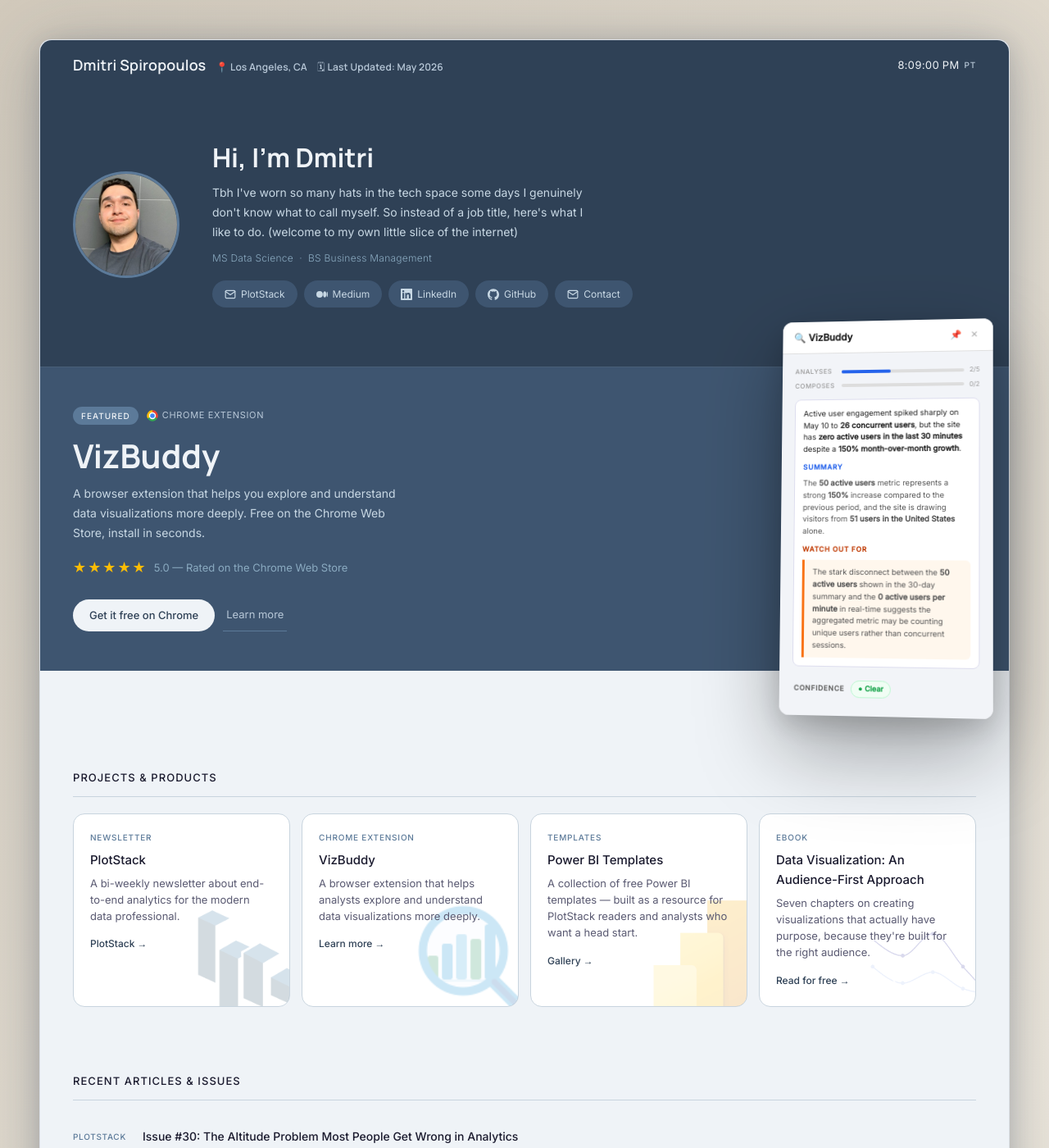
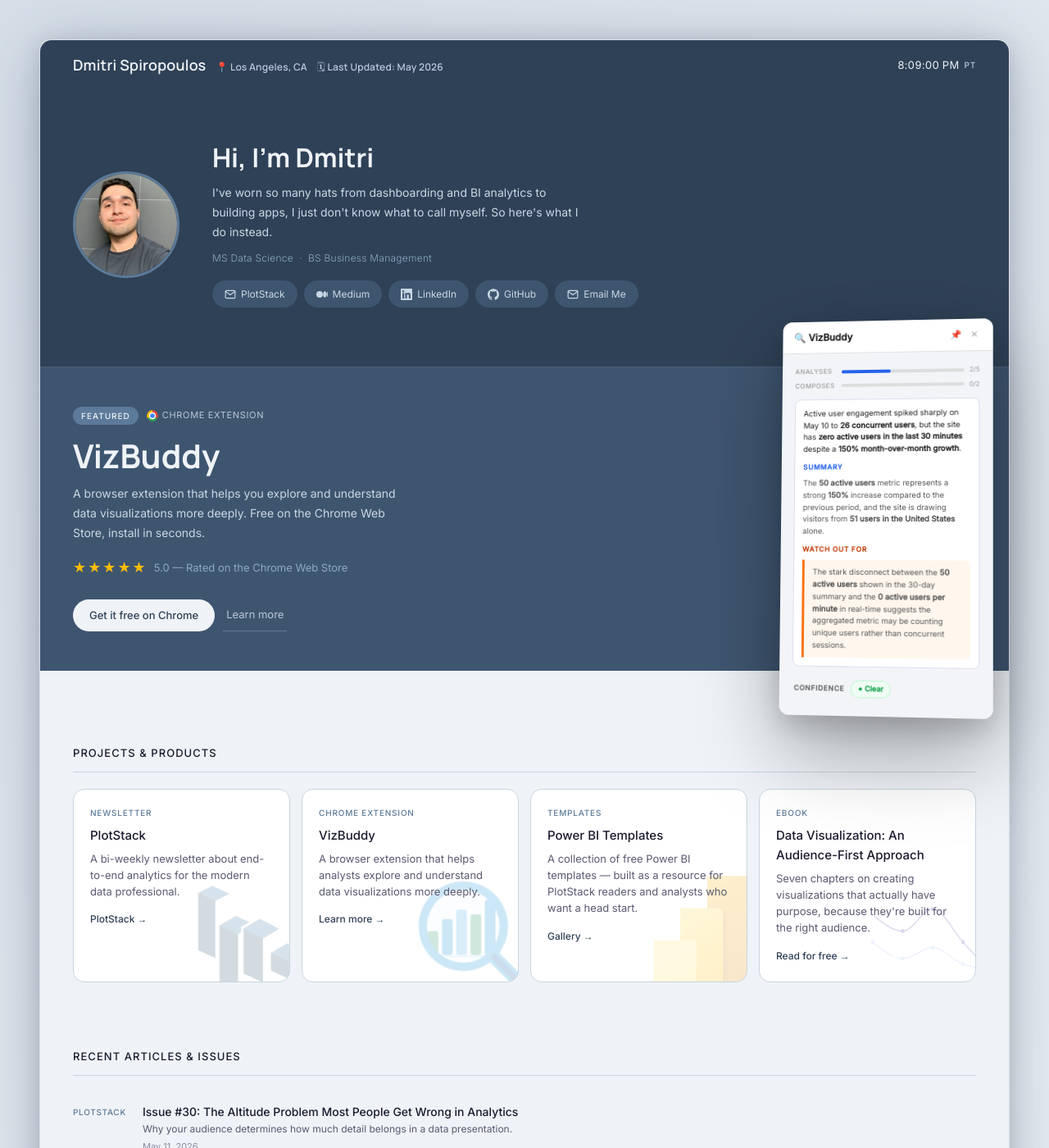
Before and after one commit to Djonathon/Djonathon.github.io, a Jekyll site: the page built from index.html, in a window 1280 px wide and 1400 px high. Shown: the whole window at 82% size. Built offline with Jekyll 4.4.1, drawn with Linux system fonts in a browser that asks for light colours.

Commit message:
Mist background, nav clock & location, hero bio update, misc polish
Co-Authored-By: Claude Sonnet 4.6 <noreply@anthropic.com>

```diff
--- a/_layouts/default.html
+++ b/_layouts/default.html
@@ -18,7 +18,7 @@
     gtag('js', new Date());
     gtag('config', 'G-WK19KK3WQM');
   </script>
-  <link rel="stylesheet" href="{{ '/assets/css/main.css' | relative_url }}?v=14" />
+  <link rel="stylesheet" href="{{ '/assets/css/main.css' | relative_url }}?v=15" />
   <link rel="preconnect" href="https://fonts.googleapis.com" />
   <link rel="preconnect" href="https://fonts.gstatic.com" crossorigin />
 </head>
--- a/assets/css/main.css
+++ b/assets/css/main.css
@@ -25,7 +25,7 @@ html { scroll-behavior: smooth; }
 
 body {
   font-family: 'Inter', sans-serif;
-  background: linear-gradient(135deg, #E8E2D8, #C8BFB0, #EDE7DC, #C4BAA8, #E8E2D8);
+  background: linear-gradient(135deg, #E4EAF0, #D0DAE5, #E8EEF4, #CDD7E2, #E4EAF0);
   background-size: 400% 400%;
   animation: gradientShift 8s ease infinite;
   color: var(--text-primary);
@@ -509,7 +509,7 @@ a { color: inherit; text-decoration: none; }
 
 /* PROJECTS */
 #work {
-  padding-top: calc(2.5rem + 80px);
+  padding-top: calc(2.5rem + 50px);
 }
 
 .projects-grid {
@@ -694,7 +694,7 @@ a { color: inherit; text-decoration: none; }
 .sponsor-card-right {
   display: flex;
   align-items: center;
-  gap: 16px;
+  gap: 28px;
   flex-shrink: 0;
   flex-wrap: wrap;
 }
--- a/index.html
+++ b/index.html
@@ -12,7 +12,7 @@ layout: default
   <div class="hero-text">
     <h1 class="hero-name">Hi, I'm Dmitri</h1>
     <p class="hero-bio">
-      Tbh I've worn so many hats in the tech space some days I genuinely don't know what to call myself. So instead of a job title, here's what I like to do. (welcome to my own little slice of the internet)
+      I've worn so many hats from dashboarding and BI analytics to building apps, I just don't know what to call myself. So here's what I do instead.
     </p>
     <p class="hero-edu">MS Data Science &nbsp;·&nbsp; BS Business Management</p>
     <div class="hero-links">
@@ -34,7 +34,7 @@ layout: default
       </a>
       <a href="mailto:hello@plotstack.dev" class="hero-link">
         <svg viewBox="0 0 24 24" fill="none" stroke="currentColor" stroke-width="2" stroke-linecap="round" stroke-linejoin="round" aria-hidden="true"><path d="M4 4h16c1.1 0 2 .9 2 2v12c0 1.1-.9 2-2 2H4c-1.1 0-2-.9-2-2V6c0-1.1.9-2 2-2z"/><polyline points="22,6 12,13 2,6"/></svg>
-        Contact
+        Email Me
       </a>
     </div>
   </div>
@@ -196,6 +196,7 @@ layout: default
 
   </div>
 
+
 </section>
 
 <script>
```
